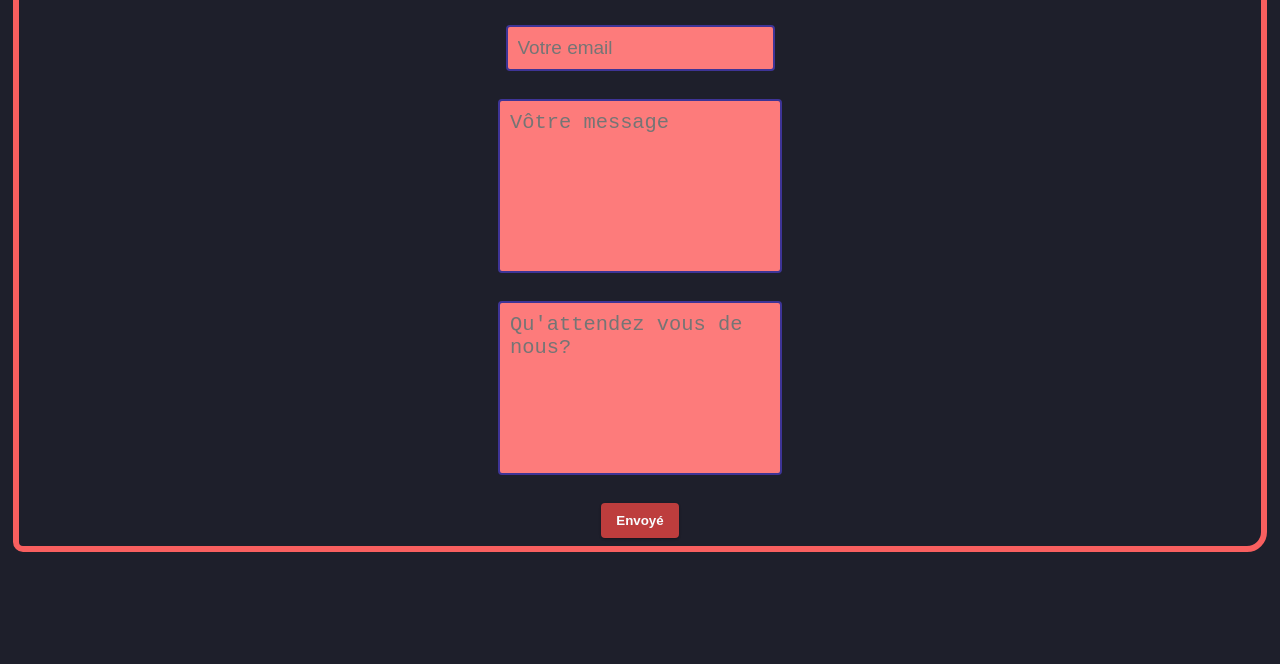
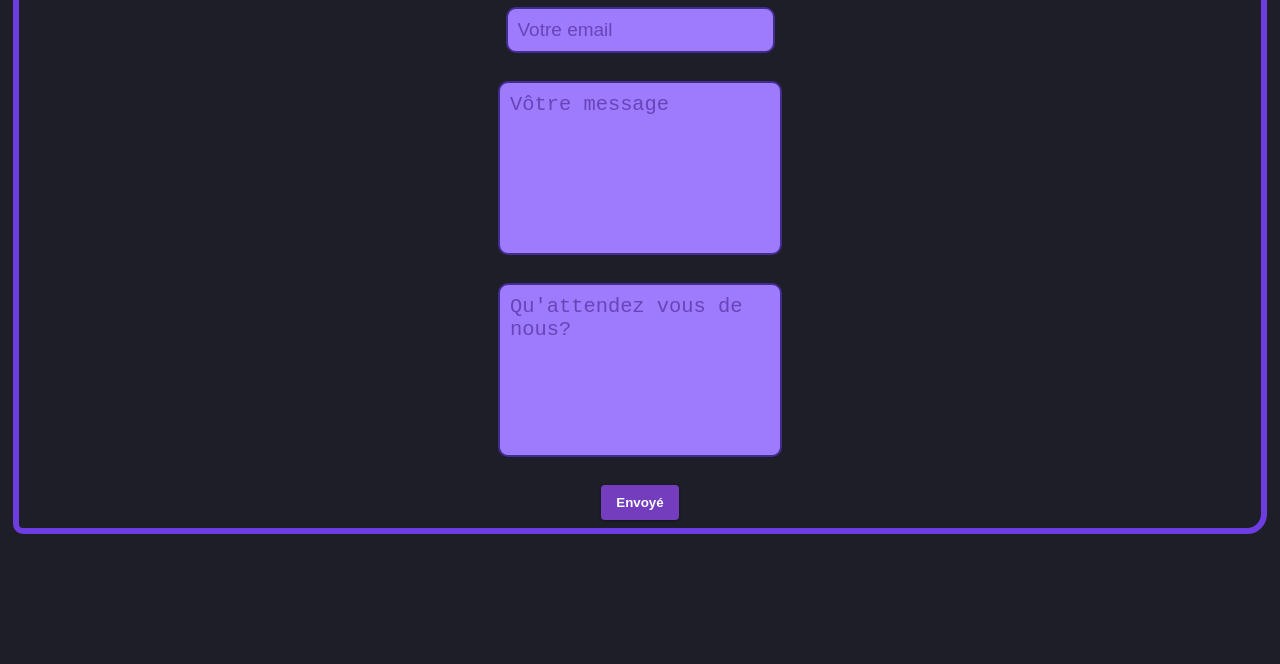
Before and after one commit to spaciodev-off/contact, a plain HTML site: page index.html in a window 1280 px wide. Shown: the part 136-800 px from the top of the page. Drawn offline with Linux system fonts and the light colour scheme.

Commit message:
Update color theme

```diff
--- a/style.css
+++ b/style.css
@@ -1,35 +1,41 @@
+:root {
+  --placeholder: rgba(40, 2, 102, 0.452);
+  --textcolor: #060c63b0;
+}
 html {
   font-family: 'Poppins', sans-serif !important;
-  background-color: #1e1f2b;
-  color: #fff;
+  background-color: #1D1E28;
+  color: rgba(255, 255, 255, 0.836);
   -webkit-font-smoothing: antialiased;
   -moz-osx-font-smoothing: grayscale;
   text-rendering: optimizeLegibility;
   margin: 1%;
-  border: 6px #f85f5f solid !important;
+  border: 6px #6e3de2 solid !important;
   border-radius: 20px /*haut gauche*/ 10px /*haut droit*/ 20px /*bas droite*/ 10px /*bas gauche*/;
   font-size: 16px;
 }
 *::selection{
-  background-color: #bd3d3d;
+  background-color: #6a3dbd;
 }
 
-
-/*CONTACT*/
   .blue {
     text-align: center;
   }
 
-
+  p {
+    margin-bottom: 1.5px;
+    font-family: sans-serif;
+    color: #f9fac6;
+  }
   .contact input, .contact textarea {
     display: block;
     width: auto;
     padding: 10px;
-    border-radius: 4px;
-    border: 2px solid #3e3496;
+    border-radius: 10px;
+    border: 2px solid #412c8f;
     margin-bottom: 10px;
-    background: #fd7b7b;
-    color: #1e1f2b;
+    background: #9e7bfd;
+    color: var(--textcolor);
     font-size: 19px;
     -webkit-transition: .5s ease all;
     transition: .5s ease all;
@@ -40,22 +46,30 @@
     resize: none;
   }
 
+  .contact input::placeholder {
+    color: var(--placeholder);
+  }
+.contact textarea::placeholder {
+    color: var(--placeholder);
+  }
+
   .contact button {
     display: block;
     width: auto;
-    background: #bd3d3d;
+    background: #743dbd;
     border-radius: 4px;
     padding: 10px 15px;
     border: none;
     color: #f9fdff;
     font-weight: 800;
-    box-shadow: 0 1px 3px rgba(0, 0, 0, 0.12), 0 1px 2px rgba(0,0,0,0.24);
+    box-shadow: 0 1px 3px #0000001f, 0 1px 2px rgba(0,0,0,0.24);
     -webkit-transition: .5s ease all;
     transition: .5s ease all;
   }
 
   .white-text {
     color: white;
+    margin-bottom: 2px;
   }
 
   .row white box-shadow {
```
